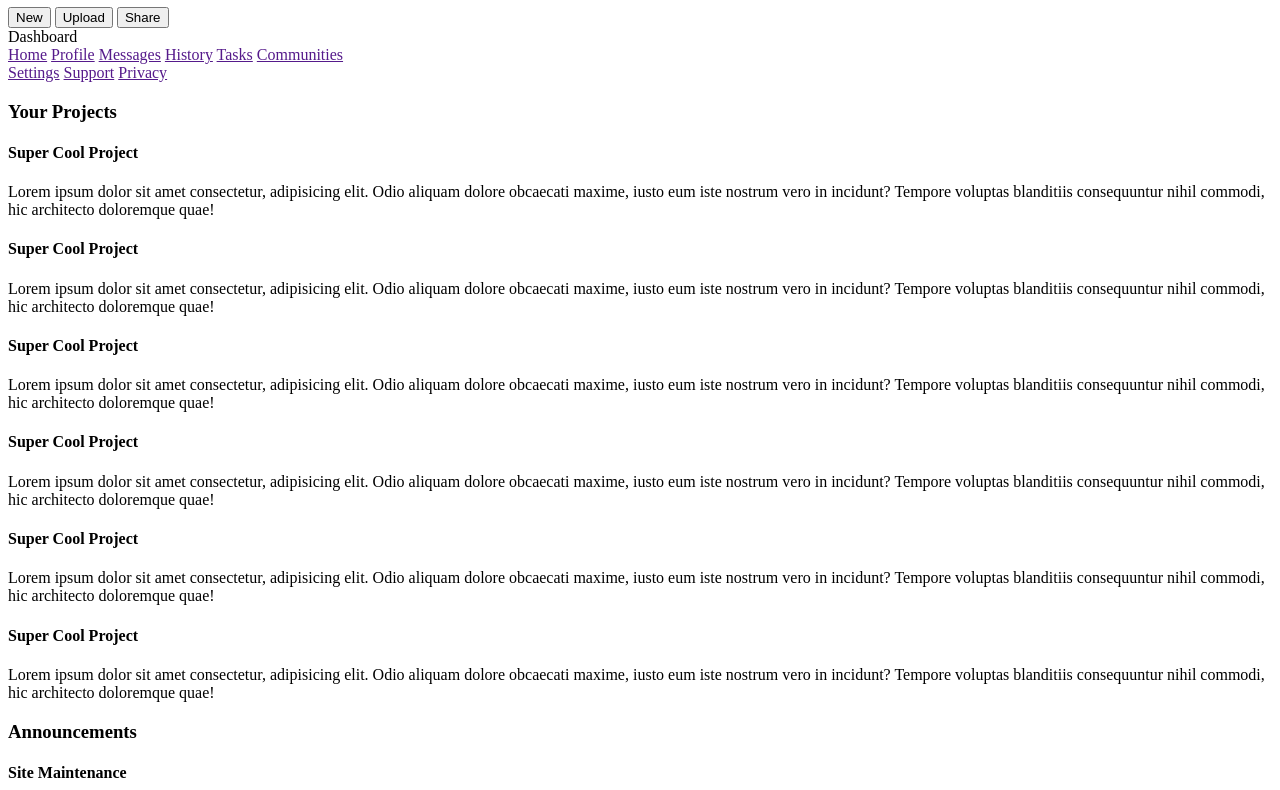
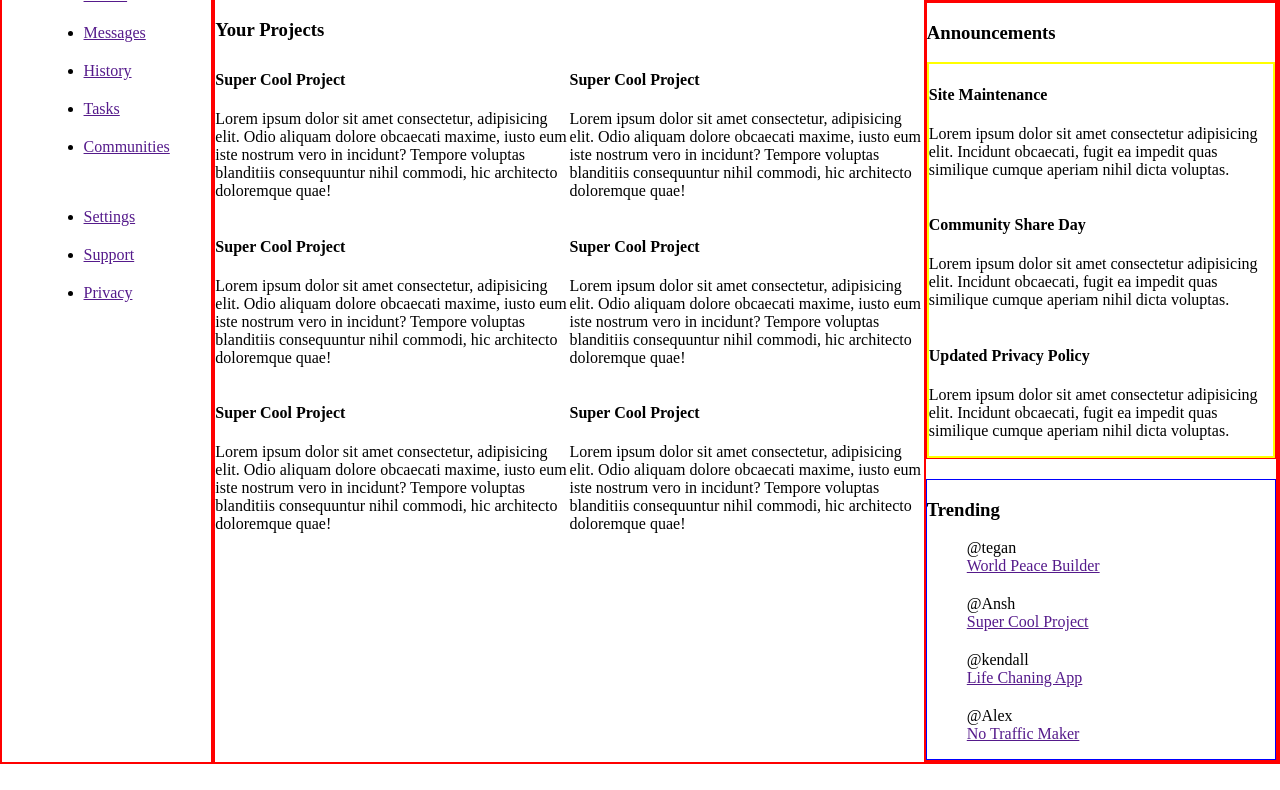
Before and after one commit to superansh55/Admin-Dashboard, a plain HTML site: page index.html in a window 1280 px wide. Shown: the part 170-960 px from the top of the page. After the commit the page ends 934 px from the top, so only its background shows below. Drawn offline with Linux system fonts and the light colour scheme.

Commit message:
structured the layout for the page using css grid

```diff
--- a/index.html
+++ b/index.html
@@ -7,38 +7,50 @@
     <link rel="stylesheet" href="style.css">
 </head>
 <body>
-    <header>
+    <div class="container">
+    <header class="header">
+        <div class="head_content1">
         <input type="search" name="search" id="search">
         <p>Ansh Pandey</p>
+        </div>
+        <div class="head_content2">
+            <div>
         <p>Hi there,<h1>Ansh Pandey</h1>
         </p>
-        <div role="toolbar" aria-label="Document Actions">
-  <button type="button">New</button>
-  <button type="button">Upload</button>
-  <button type="button">Share</button>
+        </div>
+        <div class="btn_group">
+
+  <button type="button" class="btn">New</button>
+
+  <button type="button" class="btn">Upload</button>
+  <button type="button" class="btn">Share</button>
+</div>
 </div>
     </header>
-<aside>
+<aside class="sidebar">
     <div>Dashboard</div>
-    <nav>
-        <div>
-            <a href="">Home</a>
-            <a href="">Profile</a>
-            <a href="">Messages</a>
-            <a href="">History</a>
-            <a href="">Tasks</a>
-            <a href="">Communities</a>
-        </div>
-        <div>
-            <a href="">Settings</a>
-            <a href="">Support</a>
-            <a href="">Privacy</a>
-        </div4
+    <nav class="nav">
+        <ul class="link_group">
+            <li><a href="">Home</a></li>
+            <li><a href="">Profile</a></li>
+            <li><a href="">Messages</a></li>
+            <li><a href="">History</a></li>
+            <li><a href="">Tasks</a></li>
+            <li><a href="">Communities</a></li>
+        </ul>
+        <ul class="link_group">
+
+            <li><a href="">Settings</a></li>
+            <li><a href="">Support</a></li>
+            <li><a href="">Privacy</a></li>
+
+        </ul>
     </nav>
 </aside>
-<main>
-    <section>
-        <h3>Your Projects</h3>
+<main class="main">
+    <section class="main_content">
+        <div class="main_content_heading"><h3>Your Projects</h3></div>
+        <div class="articles">
         <article>
             <h4>Super Cool Project</h4>
             <p>Lorem ipsum dolor sit amet consectetur, adipisicing elit. Odio aliquam dolore obcaecati maxime, iusto eum iste nostrum vero in incidunt? Tempore voluptas blanditiis consequuntur nihil commodi, hic architecto doloremque quae!</p>
@@ -63,10 +75,12 @@
             <h4>Super Cool Project</h4>
             <p>Lorem ipsum dolor sit amet consectetur, adipisicing elit. Odio aliquam dolore obcaecati maxime, iusto eum iste nostrum vero in incidunt? Tempore voluptas blanditiis consequuntur nihil commodi, hic architecto doloremque quae!</p>
         </article>
+        </div>
     </section>
-    <section>
-        <section>
+    <section class="side_content">
+        <section class="announcements">
         <h3>Announcements</h3>
+        <div class="side_articles">
         <article>
             <h4>Site Maintenance</h4>
             <p>Lorem ipsum dolor sit amet consectetur adipisicing elit. Incidunt obcaecati, fugit ea impedit quas similique cumque aperiam nihil dicta voluptas.</p>
@@ -79,19 +93,20 @@
             <h4>Updated Privacy Policy</h4>
             <p>Lorem ipsum dolor sit amet consectetur adipisicing elit. Incidunt obcaecati, fugit ea impedit quas similique cumque aperiam nihil dicta voluptas.</p>
         </article>
+        </div>
             </section>
 
-            <section>
+            <section class="trending">
                 <h3>Trending</h3>
-                <ul>
-                    <li>@tegan <a href="">World Peace Builder</a></li>
-                    <li>@Ansh <a href="">Super Cool Project</a></li>
-                    <li>@kendall <a href="">Life Chaning App</a></li>
-                    <li>@Alex <a href="">No Traffic Maker</a></li>
+                <ul class="trending_names">
+                    <li class="name_list">@tegan <a href="">World Peace Builder</a></li>
+                    <li class="name_list">@Ansh <a href="">Super Cool Project</a></li>
+                    <li class="name_list">@kendall <a href="">Life Chaning App</a></li>
+                    <li class="name_list">@Alex <a href="">No Traffic Maker</a></li>
                 </ul>
             </section>
     </section>
 </main>
-
+</div>
 </body>
 </html>
--- a/style.css
+++ b/style.css
@@ -0,0 +1,124 @@
+html,
+body {
+  margin: 0px;
+  padding: 0px;
+
+}
+
+.container {
+  display: grid;
+  grid-template-columns: repeat(12, 1fr);
+  min-height: 100vh;
+}
+
+.header {
+  grid-column: 3/-1;
+  display: grid;
+  grid-template-columns: repeat(1, 1fr);
+  border: 2px solid red;
+}
+
+.sidebar {
+  grid-column: 1/3;
+  grid-row: 1/-13;
+  display: grid;
+  justify-items: center;
+  grid-auto-rows: 100px;
+
+  grid-template-columns: repeat(1, 1fr);
+  border: 2px solid red;
+}
+
+.main {
+  grid-column: 3/-1;
+  grid-row:-12/-1;
+  display: grid;
+  grid-template-columns: repeat(1,2fr) repeat(1,1fr);
+   border: 2px solid red;
+}
+
+.head_content1 {
+  display: grid;
+  grid-template-columns: repeat(1, 4fr) repeat(1, 2fr);
+}
+
+.head_content2 {
+  display: grid;
+  grid-template-columns: repeat(2, 1fr);
+  gap: 300px;
+}
+
+.btn_group {
+  display: grid;
+  grid-template-columns: repeat(3, 1fr);
+  align-items: center;
+}
+
+.btn {
+  border: 2px solid red;
+  border-radius: 15px;
+  width: 100px;
+  height: 50px;
+}
+
+nav {
+  display: grid;
+  grid-template-columns: repeat(1, 1fr);
+  gap: 20px;
+}
+
+.link_group {
+  display: grid;
+  grid-template-columns: repeat(1, 1fr);
+  gap: 20px;
+}
+
+.main_content{
+    display: grid;
+   grid-template-columns: repeat(1,1fr);
+   grid-auto-rows: 50px;
+}
+
+.main_content_heading{
+    grid-column: 1/4;
+}
+
+.articles{
+    display: grid;
+    grid-template-columns: repeat(auto-fit,minmax(300px,1fr));
+}
+
+.side_content{
+    display: grid;
+    grid-template-columns: repeat(1,1fr);
+    gap: 20px;
+    border: 2px solid red;
+}
+
+.announcements{
+
+    border: 1px solid red;
+}
+
+.side_articles{
+    display: grid;
+
+    grid-template-columns: repeat(1,1fr);
+    border: 2px solid yellow;
+
+}
+
+.trending{
+
+      border: 1px solid blue;
+}
+
+.trending_names{
+    display: grid;
+    grid-template-columns: repeat(1,1fr);
+    gap: 20px;
+}
+
+.name_list{
+    display: grid;
+}
```
